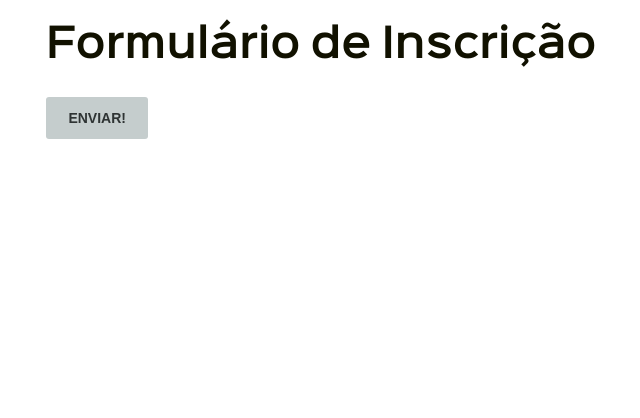
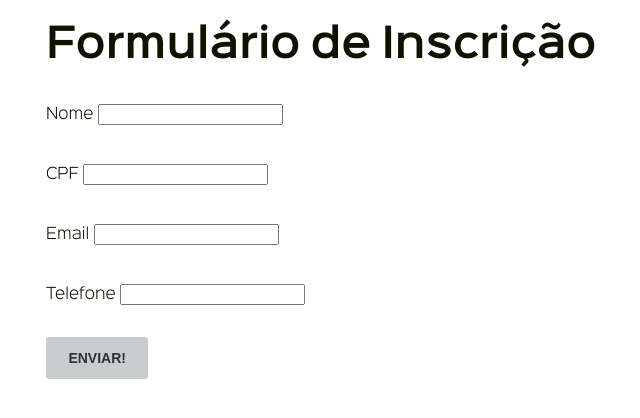
Before and after one commit to PatrickFS18/EventIF, a Django app: page /inscricao/ in a window 1280 px wide. Shown: the part 90-508 px from the top of the page, without its empty margins (24-664 px from the left). Run offline with Django 4.2, Linux system fonts and the light colour scheme.

Commit message:
aula0408-form

```diff
--- /dev/null
+++ b/subscriptions/forms.py
@@ -0,0 +1,7 @@
+from django import forms
+
+class SubscriptionForm(forms.Form):
+    name = forms.CharField(label="Nome")
+    cpf = forms.CharField(label="CPF")
+    email = forms.EmailField()
+    phone = forms.CharField(label="Telefone")
--- a/subscriptions/templates/subscriptions/subscription_form.html
+++ b/subscriptions/templates/subscriptions/subscription_form.html
@@ -48,31 +48,33 @@
         <!-- OVERVIEW -->
         <section>
         	<div class="content row padding-bottom-3 desktop-12 container">
+
+                <div class="desktop-6">
+
 <h1>Formulário de Inscrição</h1>
-                <div class="desktop-6">
-                    <form action="." novalidate method="post">
+<form action="." method="post">
     {% csrf_token %}
-                        <div class="form-row label-block input-text">
+    <p>
         <label for="{{ form.name.id_for_label }}">{{ form.name.label }}</label>
         {{ form.name.errors }}
         {{ form.name }}
-                        </div>
-                        <div class="form-row label-block input-text">
+    </p>
+    <p>
         <label for="{{ form.cpf.id_for_label }}">{{ form.cpf.label }}</label>
         {{ form.cpf.errors }}
         {{ form.cpf }}
-                        </div>
-                        <div class="form-row label-block input-text">
+    </p>
+    <p>
         <label for="{{ form.email.id_for_label }}">{{ form.email.label }}</label>
         {{ form.email.errors }}
         {{ form.email }}
-                        </div>
-                        <div class="form-row label-block input-text">
+    </p>
+    <p>
         <label for="{{ form.phone.id_for_label }}">{{ form.phone.label }}</label>
         {{ form.phone.errors }}
         {{ form.phone }}
-                        </div>
-                        <p class="btn-row"><input type="submit" value="Enviar!"/></p>
+     </p>
+    <input type="submit" value="Enviar!"/>
 </form>
                 </div>
             </div>
--- a/subscriptions/views.py
+++ b/subscriptions/views.py
@@ -1,4 +1,6 @@
 from django.http import HttpResponse
 from django.shortcuts import render
+from subscriptions.forms import SubscriptionForm
 def subscribe(request):
-    return render(request, 'subscriptions/subscription_form.html')
+    context= {"form" : SubscriptionForm()}
+    return render(request, 'subscriptions/subscription_form.html',context)
```
Also changed, not shown: subscriptions/tests.py (+14 -5 lines). Lines whose indentation alone changed are shown as unchanged.
